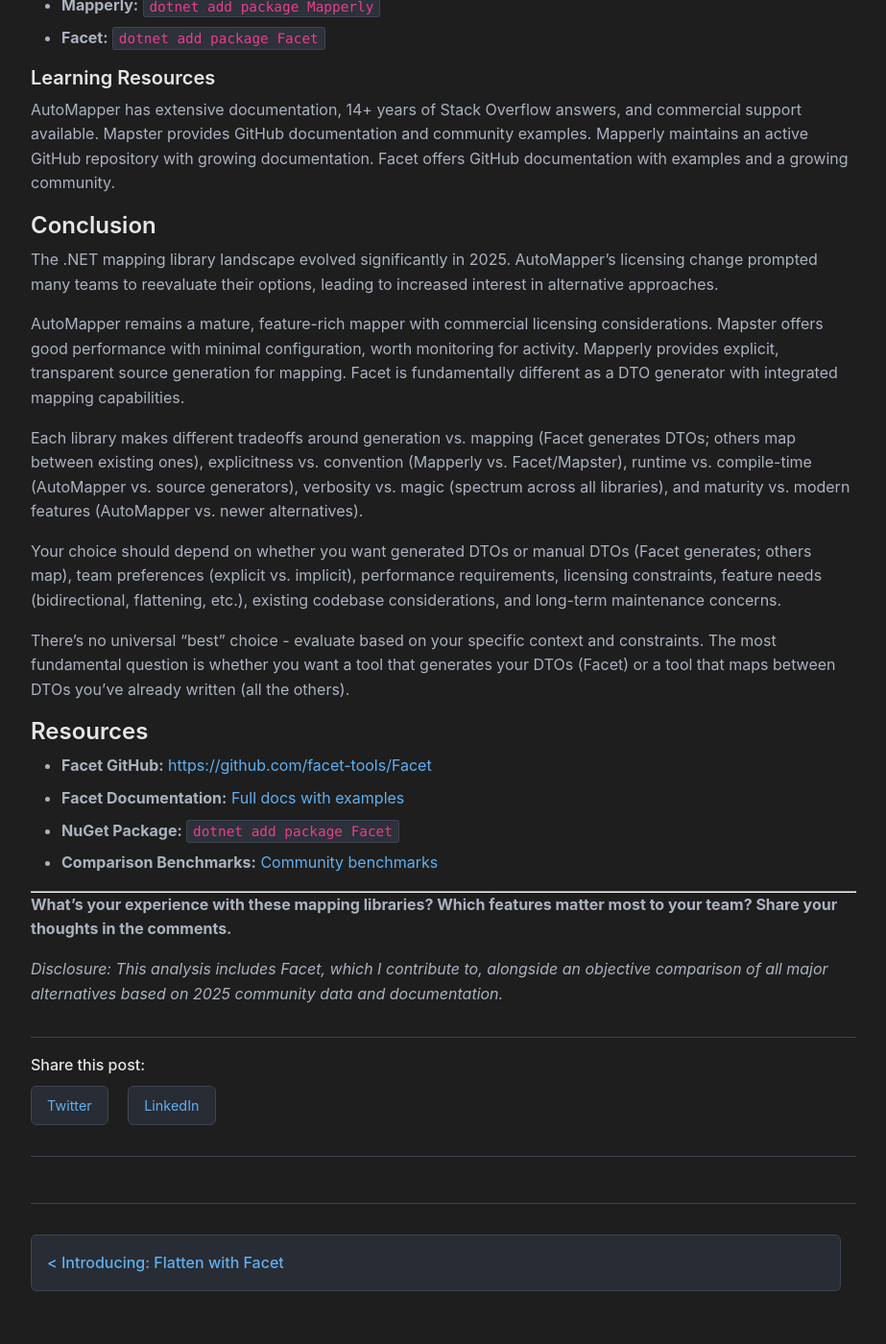
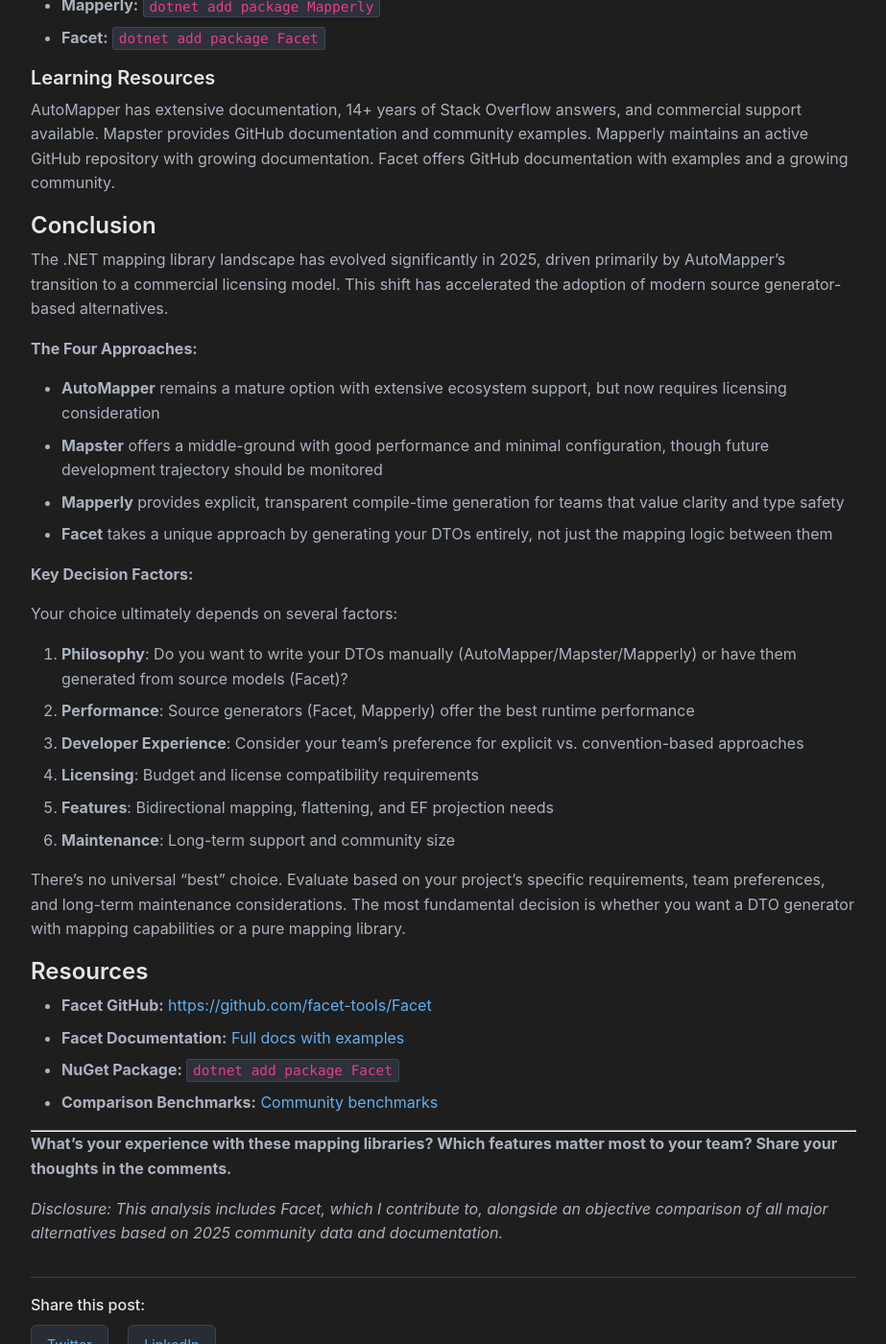
Before and after one commit to Tim-Maes/Tim-Maes.github.io, a Jekyll site: the page built from _posts/2025-11-07-dotnet-mappers-in-2025.md, in a window 1280 px wide and 1400 px high, scrolled down 10747 px. Shown: the whole window at 96% size, without its empty margins (178-1101 px from the left). Built offline with Jekyll 4.4.1, drawn with Linux system fonts in a browser that asks for light colours.

Commit message:
Rewrite conclusion

```diff
--- a/_posts/2025-11-07-dotnet-mappers-in-2025.md
+++ b/_posts/2025-11-07-dotnet-mappers-in-2025.md
@@ -322,15 +322,27 @@
 
 ## Conclusion
 
-The .NET mapping library landscape evolved significantly in 2025. AutoMapper's licensing change prompted many teams to reevaluate their options, leading to increased interest in alternative approaches.
+The .NET mapping library landscape has evolved significantly in 2025, driven primarily by AutoMapper's transition to a commercial licensing model. This shift has accelerated the adoption of modern source generator-based alternatives.
 
-AutoMapper remains a mature, feature-rich mapper with commercial licensing considerations. Mapster offers good performance with minimal configuration, worth monitoring for activity. Mapperly provides explicit, transparent source generation for mapping. Facet is fundamentally different as a DTO generator with integrated mapping capabilities.
+**The Four Approaches:**
 
-Each library makes different tradeoffs around generation vs. mapping (Facet generates DTOs; others map between existing ones), explicitness vs. convention (Mapperly vs. Facet/Mapster), runtime vs. compile-time (AutoMapper vs. source generators), verbosity vs. magic (spectrum across all libraries), and maturity vs. modern features (AutoMapper vs. newer alternatives).
+- **AutoMapper** remains a mature option with extensive ecosystem support, but now requires licensing consideration
+- **Mapster** offers a middle-ground with good performance and minimal configuration, though future development trajectory should be monitored
+- **Mapperly** provides explicit, transparent compile-time generation for teams that value clarity and type safety
+- **Facet** takes a unique approach by generating your DTOs entirely, not just the mapping logic between them
 
-Your choice should depend on whether you want generated DTOs or manual DTOs (Facet generates; others map), team preferences (explicit vs. implicit), performance requirements, licensing constraints, feature needs (bidirectional, flattening, etc.), existing codebase considerations, and long-term maintenance concerns.
+**Key Decision Factors:**
 
-There's no universal "best" choice - evaluate based on your specific context and constraints. The most fundamental question is whether you want a tool that generates your DTOs (Facet) or a tool that maps between DTOs you've already written (all the others).
+Your choice ultimately depends on several factors:
+
+1. **Philosophy**: Do you want to write your DTOs manually (AutoMapper/Mapster/Mapperly) or have them generated from source models (Facet)?
+2. **Performance**: Source generators (Facet, Mapperly) offer the best runtime performance
+3. **Developer Experience**: Consider your team's preference for explicit vs. convention-based approaches
+4. **Licensing**: Budget and license compatibility requirements
+5. **Features**: Bidirectional mapping, flattening, and EF projection needs
+6. **Maintenance**: Long-term support and community size
+
+There's no universal "best" choice. Evaluate based on your project's specific requirements, team preferences, and long-term maintenance considerations. The most fundamental decision is whether you want a DTO generator with mapping capabilities or a pure mapping library.
 
 ## Resources
 
```
